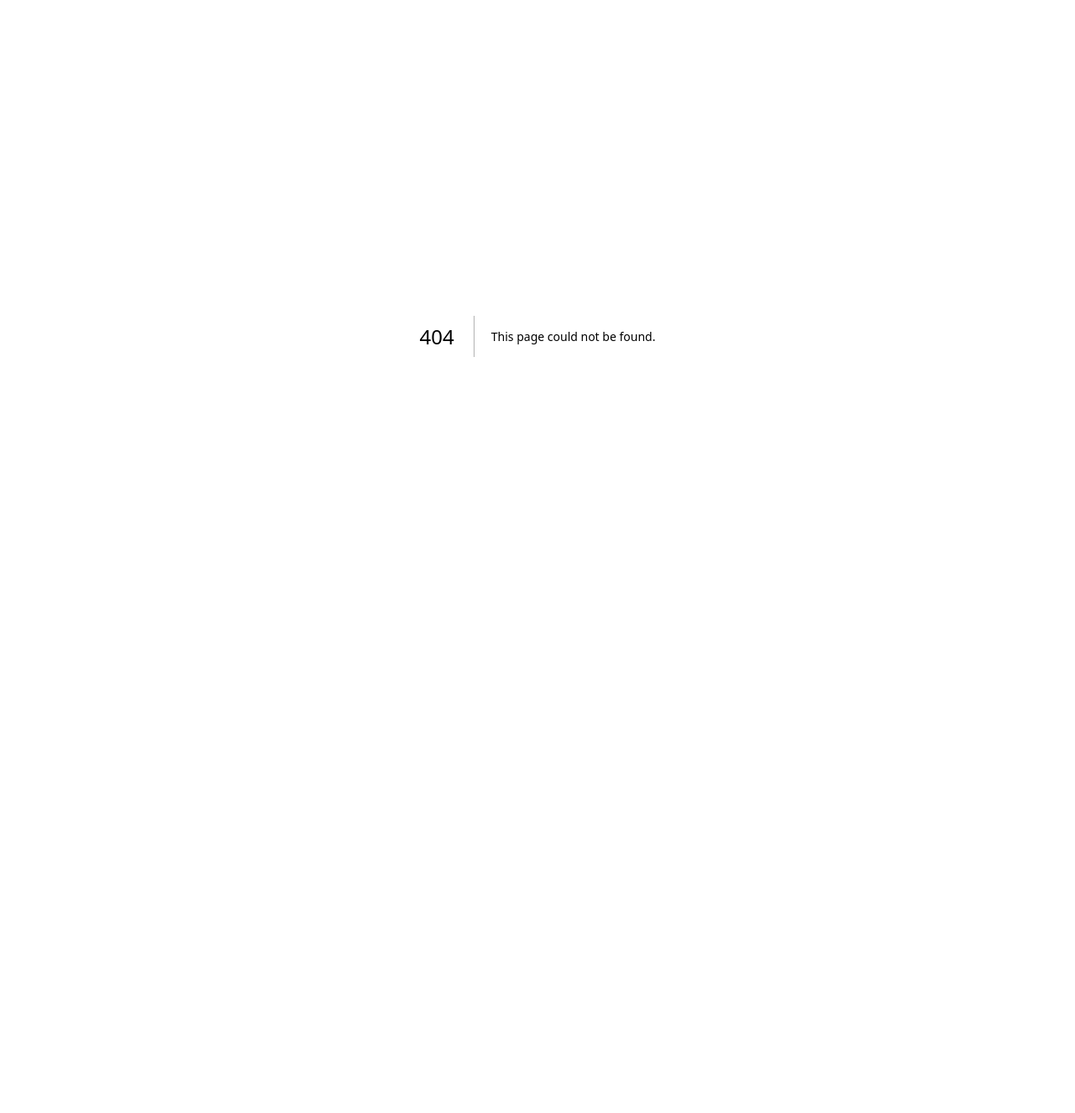
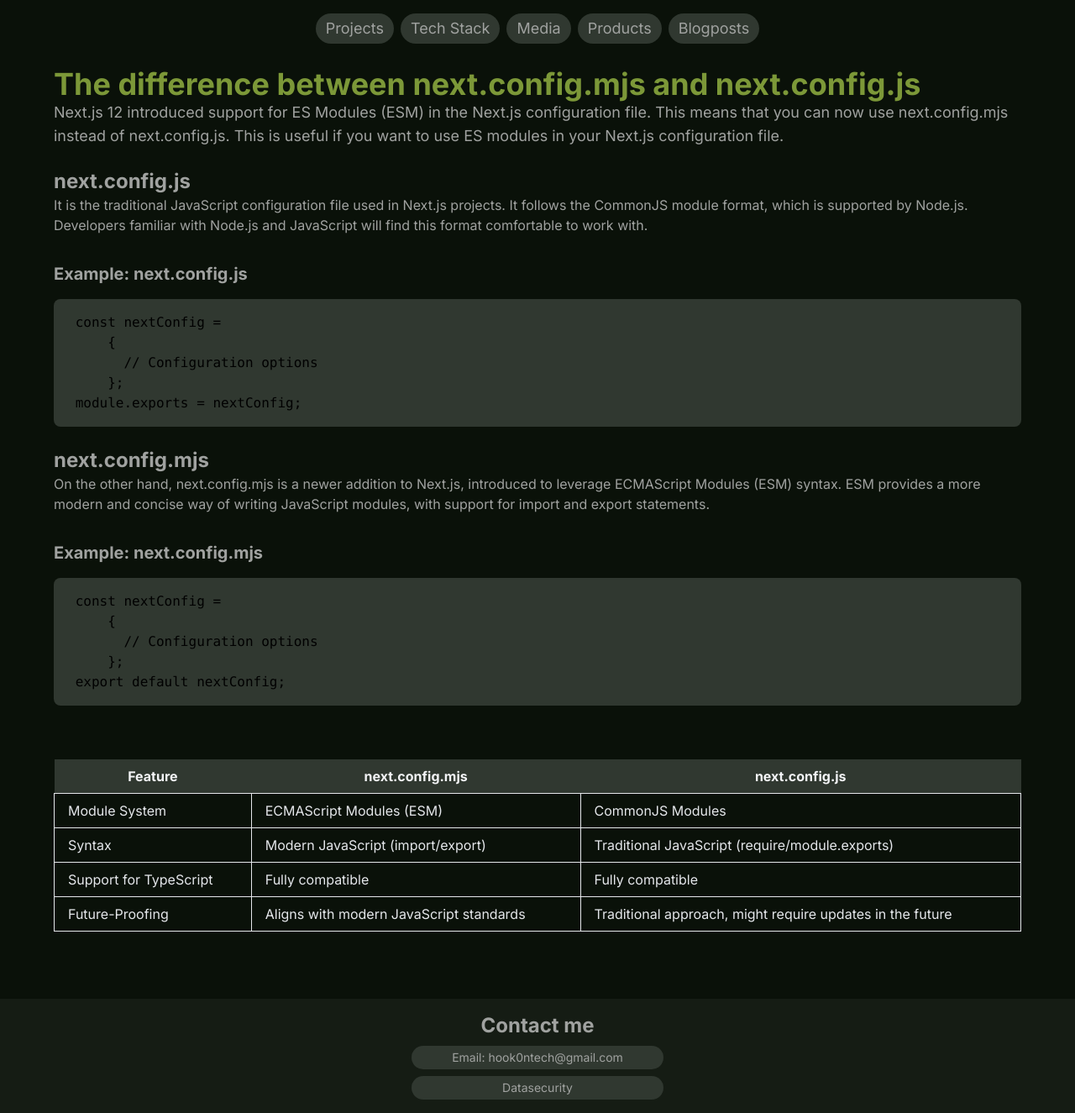
Before and after one commit to AnnaH00k/hookintech, a Next.js app: page /mjsAndJs in a window 1280 px wide. Before the commit this address had no page. Shown: the whole page at 84% size. Before the commit the page ends 800 px from the top, so only its background shows below. Built offline with nearby package versions, Linux system fonts and the light colour scheme.

Commit message:
Add blogposts

```diff
--- /dev/null
+++ b/app/blogposts/page.tsx
@@ -0,0 +1,30 @@
+import Image from "next/image";
+import MenuHeader from "../components/menuHeader";
+import Footer from "../components/footer";
+import Script from "next/script";
+
+
+export default function Home() {
+  return (
+
+    <main className="flex gap-6 flex-col items-center min-h-[90vh] justify-between py-40 sm:py-20 pb-[10vh] bg-[#0A1109] w-full">
+    <div className="flex items-center flex-col justify-center">
+        <h1 className="text-2xl text-[#A0A2A0] text-center font-bold w-[90vw]">
+          Blogposts
+        </h1>
+        <p className="text-md text-[#A0A2A0] text-center mb-4 w-[90vw]">
+          Here you will find interesting blogposts on various topics.
+        </p>
+
+        <a href="/mjsAndJs" className=" flex flex-col rounded-lg max-w-[400px] min-h-[150px]  sm:w-[40vw] w-[80vw] text-center items-center justify-center gap-2 bg-[#151C14] sm:hover:bg-[#1A2310] sm:hover:scale-105 p-4">
+          <h2 className="text-lg text-[#7C9838] font-bold ">The difference between next.config.mjs and next.config.js</h2>
+          <p className="text-md text-[#909d90]">Next.js 12 introduced support for ES Modules (ESM) in the Next.js configuration file. This means that you can now use next.config.mjs instead of next.config.js. This is useful if you want to use ES modules in your Next.js configuration file.</p>
+          <div   className="text-sm sm:text-md text-[#A0A2A0] hover:text-[#fff] rounded-full bg-[#303830] px-3 py-1">Read more</div>
+        </a>
+
+  </div>
+
+    </main>
+
+  );
+}
--- a/app/components/menuHeader.tsx
+++ b/app/components/menuHeader.tsx
@@ -18,6 +18,9 @@ export default function MenuHeader() {
           <a href="/#products" className="sm:text-lg text-md text-[#A0A2A0] text-center rounded-full bg-[#303830] px-3 py-1">
             Products
           </a>
+          <a href="/blogposts" className="sm:text-lg text-md text-[#A0A2A0] text-center rounded-full bg-[#303830] px-3 py-1">
+            Blogposts
+          </a>
         </div>
       </nav>
     </header>
--- a/app/layout.tsx
+++ b/app/layout.tsx
@@ -1,6 +1,8 @@
 import type { Metadata } from "next";
 import { Inter } from "next/font/google";
 import "./globals.css";
+import MenuHeader from "./components/menuHeader";
+import Footer from "./components/footer";
 
 const inter = Inter({ subsets: ["latin"] });
 
@@ -16,7 +18,13 @@ export default function RootLayout({
 }>) {
   return (
     <html lang="en">
-      <body className={inter.className}>{children}</body>
+
+      <body className={inter.className}>
+        <MenuHeader />
+        {children}
+        <Footer />
+      </body>
+
     </html>
   );
 }
--- /dev/null
+++ b/app/mjsAndJs/page.tsx
@@ -0,0 +1,98 @@
+import Image from "next/image";
+import MenuHeader from "../components/menuHeader";
+import Footer from "../components/footer";
+import Script from "next/script";
+
+
+export default function Home() {
+  return (
+    <div className="w-full ">
+
+    <main className="flex gap-6 flex-col items-center  justify-between sm:py-20 pb-[10vh] bg-[#0A1109] w-full">
+    <div>
+        <h1 className="text-4xl text-[#7C9838] text-start font-bold w-[90vw]">
+            The difference between next.config.mjs and next.config.js
+        </h1>
+        <p className="text-lg text-[#A0A2A0] text-start w-[90vw]">
+            Next.js 12 introduced support for ES Modules (ESM) in the Next.js configuration file. This means that you can now use next.config.mjs instead of next.config.js. This is useful if you want to use ES modules in your Next.js configuration file.
+        </p>
+    </div>
+
+    <div>
+        <h2 className="text-2xl text-[#A0A2A0] text-start font-bold w-[90vw]">
+            next.config.js
+        </h2>
+        <p className="text-md text-[#A0A2A0] text-start w-[90vw]">
+            It is the traditional JavaScript configuration file used in Next.js projects. It follows the CommonJS module format, which is supported by Node.js. Developers familiar with Node.js and JavaScript will find this format comfortable to work with.
+        </p>
+        <div className="container mx-auto mt-8">
+          <h2 className="text-xl font-bold mb-4 text-[#A0A2A0]">Example: next.config.js</h2>
+          <pre className="bg-[#303830] rounded-lg p-4 overflow-auto">
+            <code className="language-javascript">
+              {" const nextConfig ="} <br/> {"    {"} <br/> {"      // Configuration options"} <br/> {"    };"} <br/> {"module.exports = nextConfig;"}
+
+            </code>
+          </pre>
+       </div>
+    </div>
+    <div>
+        <h2 className="text-2xl text-[#A0A2A0] text-start font-bold w-[90vw]">
+            next.config.mjs
+        </h2>
+        <p className="text-md text-[#A0A2A0] text-start w-[90vw]">
+            On the other hand, next.config.mjs is a newer addition to Next.js, introduced to leverage ECMAScript Modules (ESM) syntax. ESM provides a more modern and concise way of writing JavaScript modules, with support for import and export statements.
+        </p>
+        <div className="container mx-auto mt-8">
+          <h2 className="text-xl font-bold mb-4 text-[#A0A2A0]">Example: next.config.mjs</h2>
+          <pre className="bg-[#303830] rounded-lg p-4 overflow-auto">
+            <code className="language-javascript">
+                {" const nextConfig ="} <br/> {"    {"} <br/> {"      // Configuration options"} <br/> {"    };"} <br/> {"export default nextConfig;"}
+            </code>
+          </pre>
+        </div>
+    </div>
+
+
+    <table className="table-auto mt-10 w-[90vw]">
+    <thead>
+      <tr className="bg-[#303830] text-gray-100">
+        <th className="px-4 py-2">Feature</th>
+        <th className="px-4 py-2">next.config.mjs</th>
+        <th className="px-4 py-2">next.config.js</th>
+      </tr>
+    </thead>
+    <tbody className="text-gray-200">
+      <tr>
+        <td className="border px-4 py-2">Module System</td>
+        <td className="border px-4 py-2">ECMAScript Modules (ESM)</td>
+        <td className="border px-4 py-2">CommonJS Modules</td>
+      </tr>
+      <tr>
+        <td className="border px-4 py-2">Syntax</td>
+        <td className="border px-4 py-2">Modern JavaScript (import/export)</td>
+        <td className="border px-4 py-2">Traditional JavaScript (require/module.exports)</td>
+      </tr>
+      <tr>
+        <td className="border px-4 py-2">Support for TypeScript</td>
+        <td className="border px-4 py-2">Fully compatible</td>
+        <td className="border px-4 py-2">Fully compatible</td>
+      </tr>
+      <tr>
+        <td className="border px-4 py-2">Future-Proofing</td>
+        <td className="border px-4 py-2">Aligns with modern JavaScript standards</td>
+        <td className="border px-4 py-2">Traditional approach, might require updates in the future</td>
+      </tr>
+    </tbody>
+  </table>
+
+
+
+
+
+
+
+    </main>
+
+    </div>
+  );
+}
--- a/app/page.tsx
+++ b/app/page.tsx
@@ -6,7 +6,6 @@ import Footer from "./components/footer";
 export default function Home() {
   return (
     <div className="w-full ">
-    <MenuHeader />
     <main className="flex flex-col items-center justify-between sm:py-20 pb-[10vh] bg-[#0A1109] w-full">
 
       <div className="flex flex-col justify-center sm:h-auto h-[90vh] items-center w-full mt-[5vh]">
@@ -120,7 +119,6 @@ export default function Home() {
       </div>
 
     </main>
-    <Footer />
 
     </div>
   );
```
